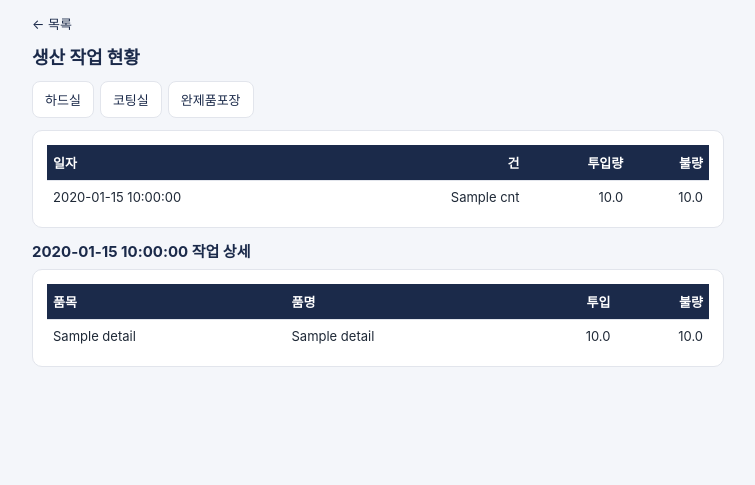
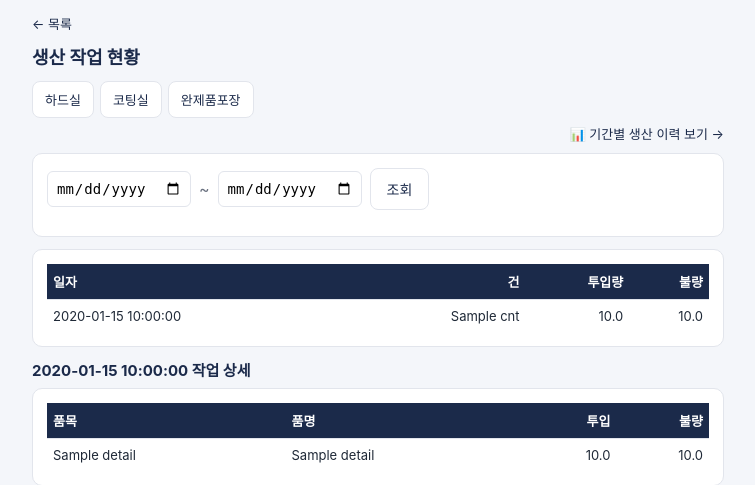
Before and after one commit to hyunni26/JLMS-APP, a Flask app: template templates/production.html in a window 1280 px wide. Shown: the part 48-533 px from the top of the page, without its empty margins (262-1017 px from the left). Run offline with Flask 3, Linux system fonts and the light colour scheme; the template is opened without the code that fills it: most values are stand-ins (such as "Sample title", 1, 10 or a date in 2020).

Commit message:
Update production.html

```diff
--- a/templates/production.html
+++ b/templates/production.html
@@ -8,6 +8,19 @@
   <a href="{{ url_for('production', room='coatingroom') }}" class="{{ 'active' if room=='coatingroom' }}">코팅실</a>
   <a href="{{ url_for('production', room='packing') }}" class="{{ 'active' if room=='packing' }}">완제품포장</a>
 </div>
+<div class="breadcrumb" style="text-align:right; margin-top:-6px;">
+  <a href="{{ url_for('production_history', room=room) }}">📊 기간별 생산 이력 보기 →</a>
+</div>
+
+<div class="card">
+  <form method="get" class="filter-row">
+    <input type="hidden" name="room" value="{{ room }}">
+    <input type="date" name="start" value="{{ start }}">
+    <span style="color:var(--text-light);">~</span>
+    <input type="date" name="end" value="{{ end }}">
+    <button type="submit" class="btn ghost">조회</button>
+  </form>
+</div>
 
 <div class="card table-scroll">
   <table>
@@ -16,7 +29,7 @@
       <th class="num">{{ "완성품" if has_output else "불량" }}</th>
     </tr>
     {% for s in summary %}
-    <tr onclick="location.href='{{ url_for('production', room=room, date=s.work_date) }}'" style="cursor:pointer;">
+    <tr onclick="location.href='{{ url_for('production', room=room, date=s.work_date, start=start, end=end) }}'" style="cursor:pointer;">
       <td>{{ s.work_date }}</td>
       <td class="num">{{ s.cnt }}</td>
       <td class="num">{{ "%.1f"|format(s.input_sum or 0) }}</td>
```
